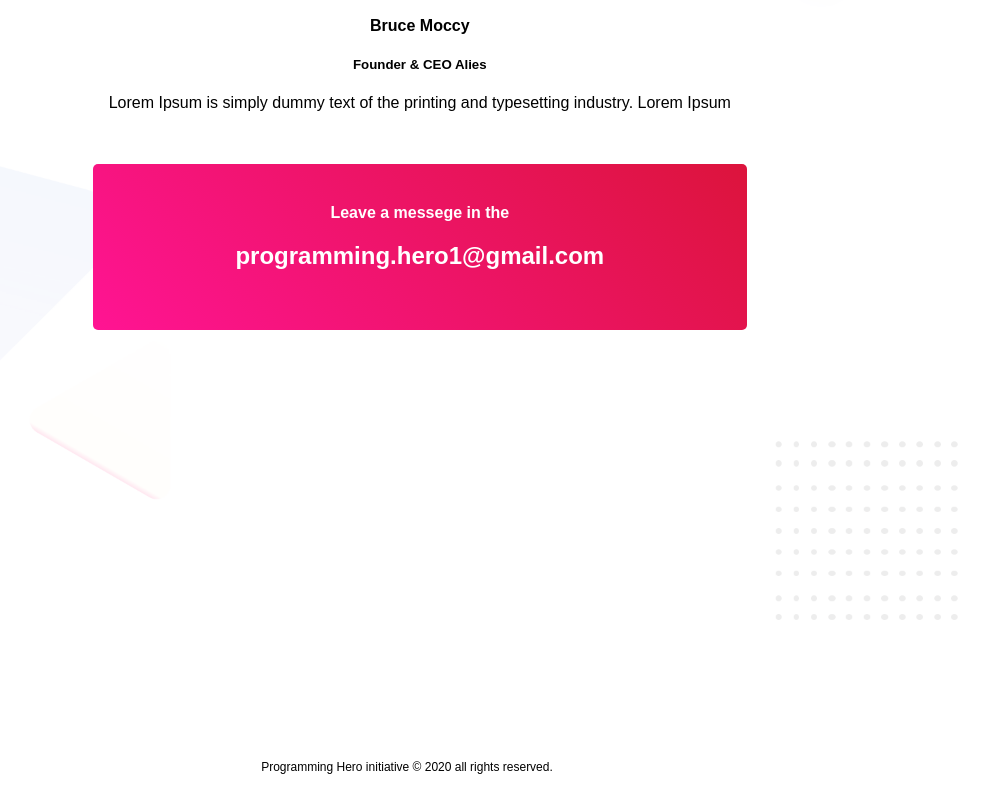
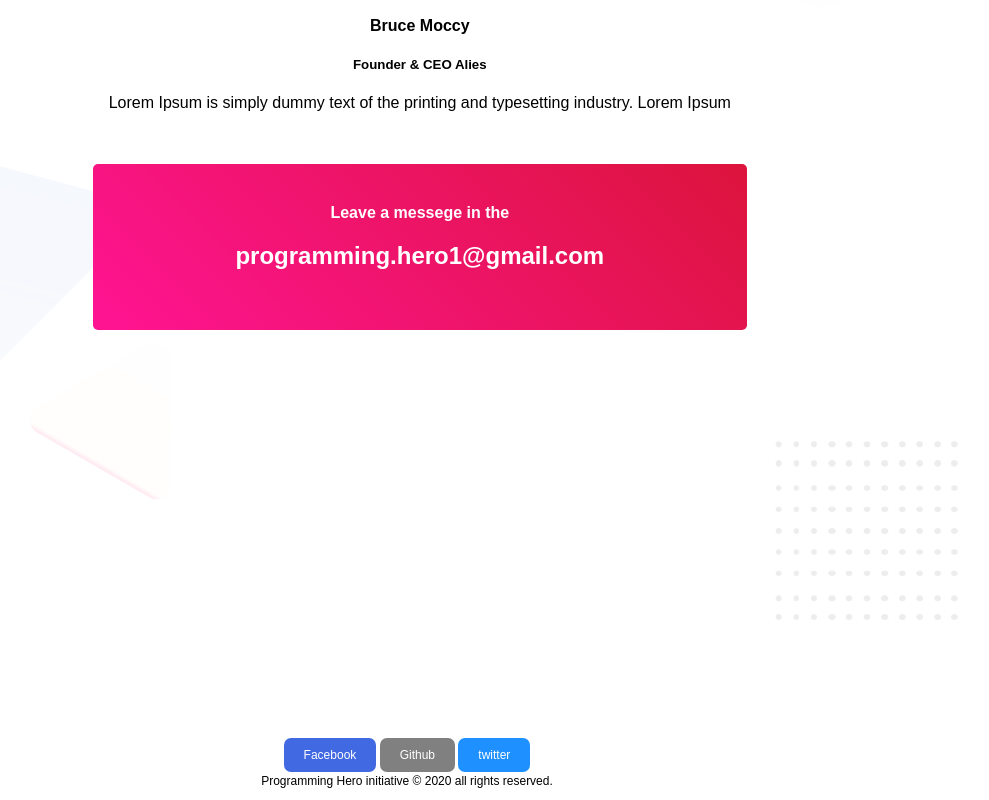
Before and after one commit to IshmamSaeid/personal-website, a plain HTML site: page index.html in a window 1280 px wide. Shown: the part 2210-3010 px from the top of the page, without its empty margins (233-1222 px from the left). Drawn offline with Linux system fonts and the light colour scheme.

Commit message:
added social profile in footer section

```diff
--- a/index.html
+++ b/index.html
@@ -67,6 +67,11 @@
     </section>
 
     <footer>
+        <div class="profile">
+            <a href="#" class="profile-link-fb" target="_blank">Facebook</a>
+            <a href="#" class="profile-link-git" target="_blank">Github</a>
+            <a href="#" class="profile-link-tw" target="_blank">twitter</a>
+        </div>
         <p>Programming Hero initiative  &#169; 2020 all rights reserved.</p>
     </footer>
 
--- a/style.css
+++ b/style.css
@@ -174,3 +174,27 @@ footer{
     font-size: 12px;
     text-align: center;
 }
+
+.profile-link-fb{
+    text-decoration: none;
+    color: white;
+    border-radius: 7px;
+    background-color: royalblue;
+    padding: 10px 20px;
+}
+
+.profile-link-git{
+    text-decoration: none;
+    color: white;
+    border-radius: 7px;
+    background-color: gray;
+    padding: 10px 20px;
+}
+
+.profile-link-tw{
+    text-decoration: none;
+    color: white;
+    border-radius: 7px;
+    background-color: dodgerblue;
+    padding: 10px 20px;
+}
```
Also changed, not shown: 1 other file.
